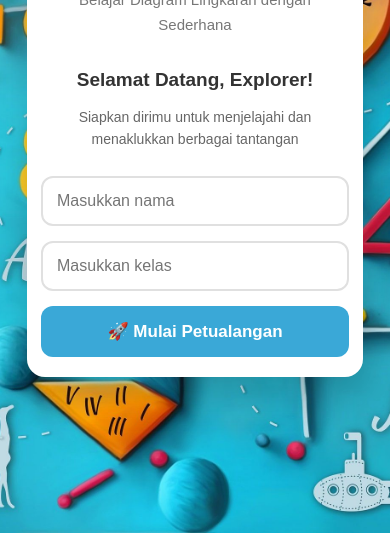
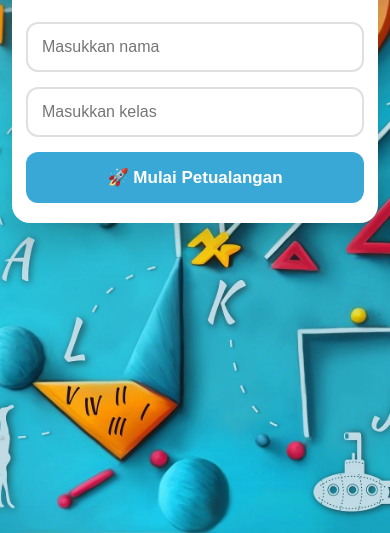
Before and after one commit to falihahulil2103116-sketch/MIDAS, a plain HTML site: page index.html in a window 390 px wide. Shown: the part 311-844 px from the top of the page. Drawn offline with Linux system fonts and the light colour scheme.

Commit message:
Update UX
3rd

```diff
--- a/style.css
+++ b/style.css
@@ -1128,17 +1128,31 @@ button:hover {
        CARD UTAMA
     ========================= */
 
+    @media (max-width: 600px) {
+
+    body {
+        display: block;
+        min-height: 100vh;
+    }
+
+    .container {
+        width: 100%;
+        max-width: none;
+        padding: 12px;
+    }
+
     .card,
     .materi-card,
     .maker-card {
-        width: 96%;
+        width: 100%;
         max-width: none;
-        margin: 15px auto;
+        margin: 15px 0;
         padding: 20px 14px;
         border-radius: 18px;
         box-sizing: border-box;
     }
 
+}
 
     /* =========================
        TEKS UMUM
```
